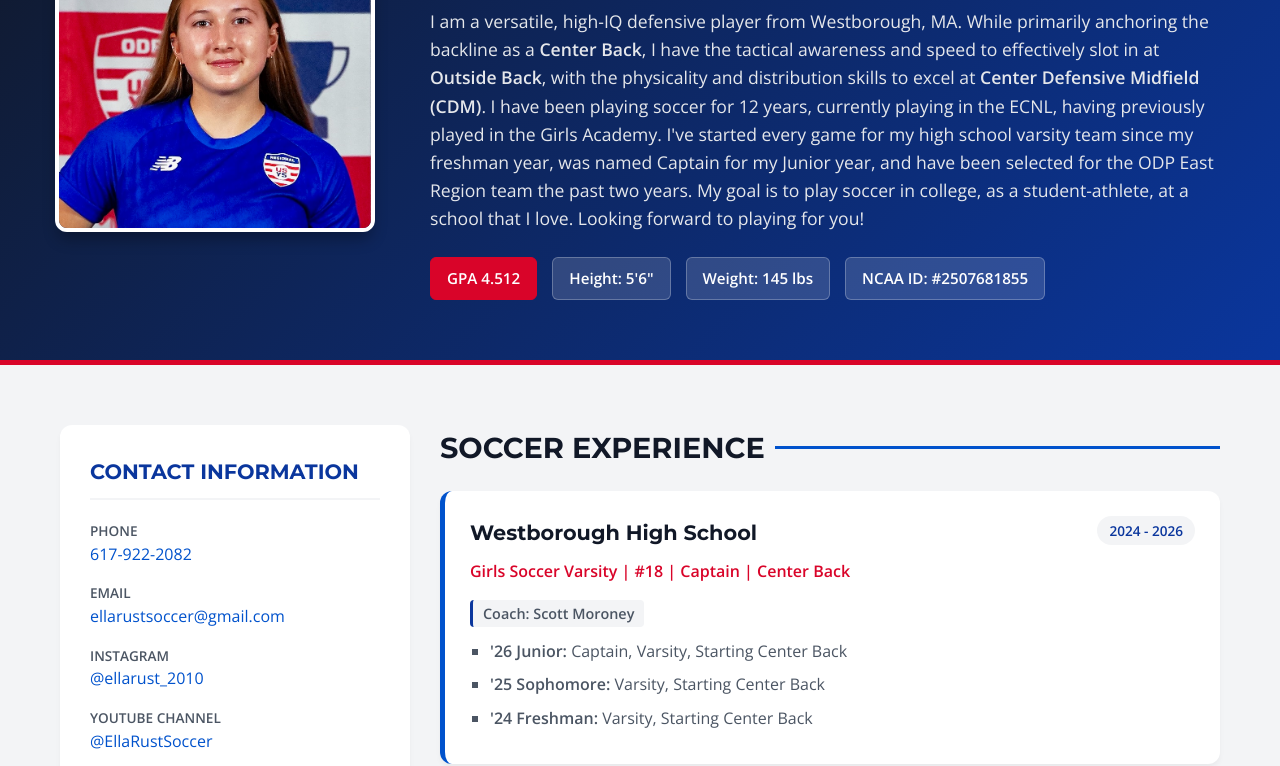
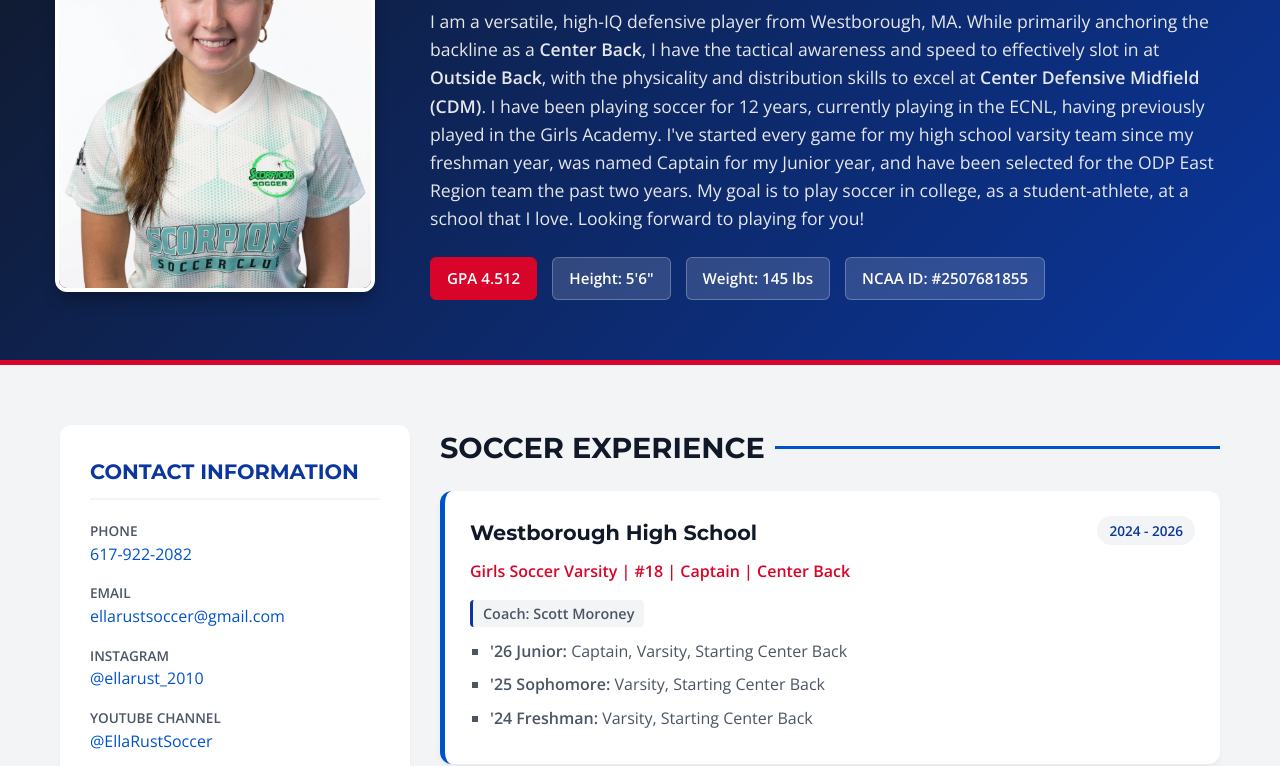
Before and after one commit to ellarustsoccer/ellarustsoccer, a plain HTML site: page index.html in a window 1280 px wide. Shown: the part 193-959 px from the top of the page. Drawn offline with nearby package versions, Linux system fonts and the light colour scheme.

Commit message:
Update to Scorpions Photo

```diff
--- a/index.html
+++ b/index.html
@@ -388,7 +388,7 @@
         <div class="hero-grid">
             <div class="hero-image-container">
                 <!-- Using the verbatim file name requested -->
-                <img src="EllaODPPicture.jpg" alt="Ella Rust Portrait">
+                <img src="EllaScorpionsPhoto.jpg" alt="Ella Rust Portrait">
             </div>
             <div class="hero-text">
                 <h1>Ella Rust</h1>
```
Also changed, not shown: EllaScorpionsPhoto.jpg (added).
